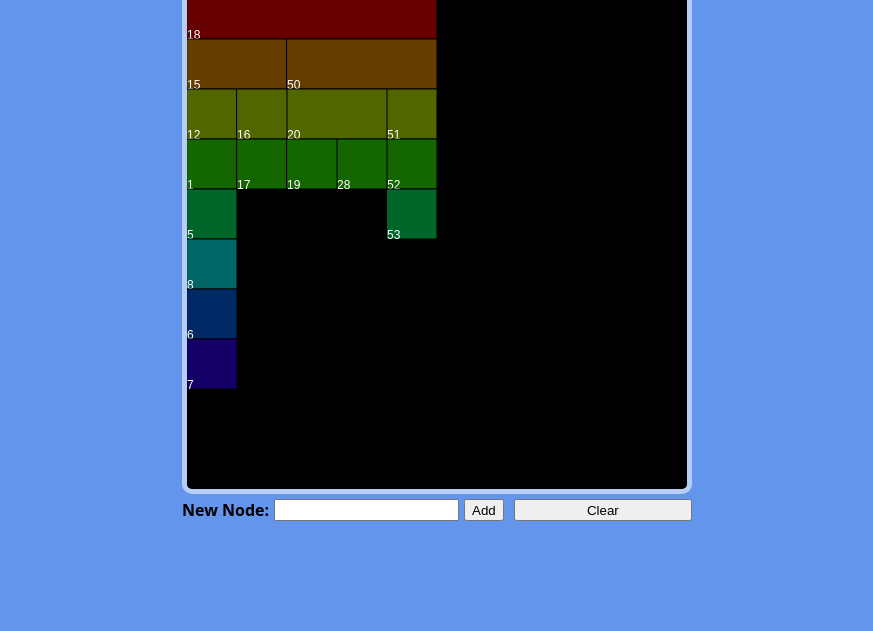
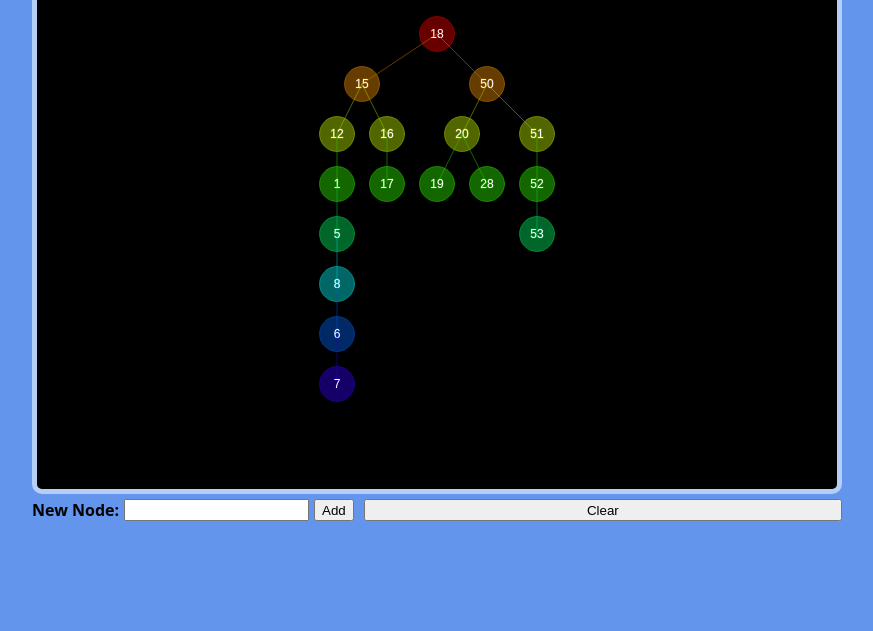
Before and after one commit to NoisyApple/InL.BinaryTree, a website built with webpack: page src/index.pug in a window 1280 px wide. Shown: the part 169-800 px from the top of the page, without its empty margins (203-1076 px from the left). Built offline with nearby package versions, Linux system fonts and the light colour scheme.

Commit message:
Tree visualization enhanced

```diff
--- a/src/Tree.js
+++ b/src/Tree.js
@@ -37,10 +37,32 @@ export default class Tree {
           // An individual node is drawn.
           levelNodes.forEach((node) => {
             p5.fill(node.depth * 10, 100, 80, 50);
-            p5.rect(node.xStart, node.depth * 50, node.width * 50, 50);
+            // p5.rect(node.xStart, node.depth * 50, node.width * 50, 50);
+
+            p5.stroke(node.depth * 10, 100, 80, 50);
+            if (node.parentNode != null) {
+              p5.line(
+                (node.width * 50) / 2 + node.xStart,
+                node.depth * 50 + 50 / 2,
+                (node.parentNode.width * 50) / 2 + node.parentNode.xStart,
+                node.parentNode.depth * 50 + 50 / 2
+              );
+            }
+
+            p5.ellipse(
+              (node.width * 50) / 2 + node.xStart,
+              node.depth * 50 + 50 / 2,
+              35
+            );
 
             p5.fill(255);
-            p5.text(node.value, node.xStart, (node.depth + 1) * 50);
+            p5.textAlign(p5.CENTER, p5.CENTER);
+
+            p5.text(
+              node.value,
+              (node.width * 50) / 2 + node.xStart,
+              node.depth * 50 + 50 / 2 + 1
+            );
           });
         }
       }
@@ -52,4 +74,21 @@ export default class Tree {
   update() {
     if (this.root != null) this.root.update();
   }
+
+  // Calculates maximum width.
+  maxWidth() {
+    let max = 0;
+
+    for (const level in this.depthMap) {
+      let newMax = 0;
+      if (this.depthMap.hasOwnProperty(level)) {
+        const levelNodes = this.depthMap[level];
+
+        levelNodes.forEach((node) => (newMax += node.width * 50));
+      }
+      max = newMax > max ? newMax : max;
+    }
+
+    return max;
+  }
 }
--- a/src/index.js
+++ b/src/index.js
@@ -42,14 +42,14 @@ window.onload = () => {
   const sketch = (p5) => {
     // Setup function.
     p5.setup = () => {
-      let canvas = p5.createCanvas(500, 500);
+      let canvas = p5.createCanvas(800, 500);
       canvas.parent("Canvas");
     };
 
     // Draw loop.
     p5.draw = () => {
       p5.background(0);
-      // p5.translate(p5.width / 2, 50);
+      p5.translate(p5.width / 2 - tree.maxWidth() / 2, 20);
       tree.update();
       tree.draw(p5);
     };
--- a/src/index.pug
+++ b/src/index.pug
@@ -3,7 +3,7 @@ html(lang="en")
   head
     meta(charset="UTF-8")
     meta(name="viewport", content="width=device-width, initial-scale=1.0")
-    title Document
+    title Binary Tree
   body
     div#Container
       h1 Binary Tree Visualization
```
Also changed, not shown: src/Node.js (+0 -39 lines).
